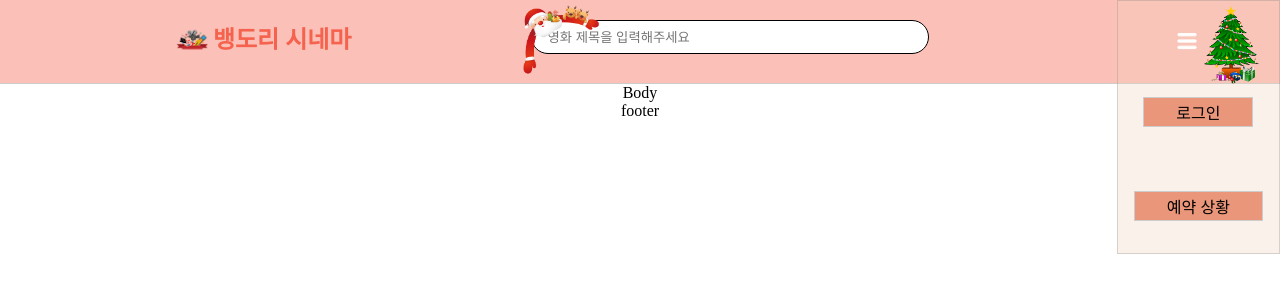
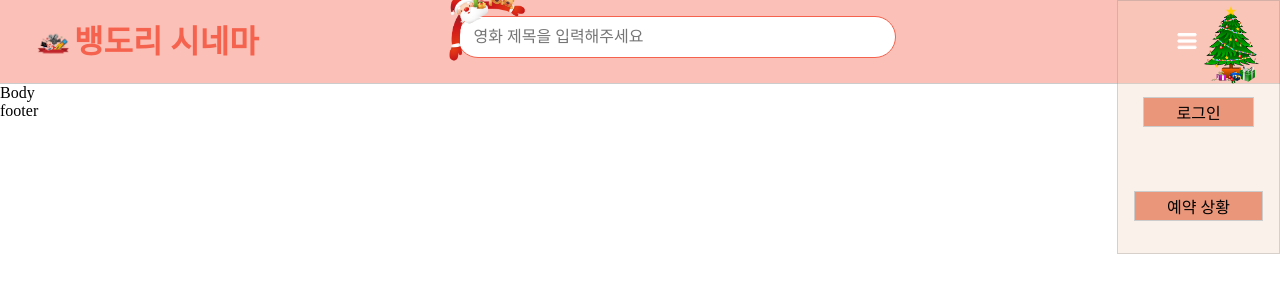
Before and after one commit to BangDori/bangdori-Cinema, a React (Create React App) app: page / in a window 1280 px wide. Both pictures are taken after a click on the picture 1187 px from the left and 41 px from the top of the page. Shown: the top 300 px of the page. Built offline with nearby package versions, Linux system fonts and the light colour scheme; a web font is replaced by a local one.

Commit message:
Fix: Commit Style

```diff
--- a/src/App.css
+++ b/src/App.css
@@ -1,38 +1,10 @@
-.App {
-  text-align: center;
+@font-face {
+    font-family: 'GangwonEdu_OTFBoldA';
+    src: url('https://cdn.jsdelivr.net/gh/projectnoonnu/noonfonts_2201-2@1.0/GangwonEdu_OTFBoldA.woff') format('woff');
+    font-weight: normal;
+    font-style: normal;
 }
 
-.App-logo {
-  height: 40vmin;
-  pointer-events: none;
+* {
+    font-family: 'GangwonEdu_OTFBoldA';
 }
-
-@media (prefers-reduced-motion: no-preference) {
-  .App-logo {
-    animation: App-logo-spin infinite 20s linear;
-  }
-}
-
-.App-header {
-  background-color: #282c34;
-  min-height: 100vh;
-  display: flex;
-  flex-direction: column;
-  align-items: center;
-  justify-content: center;
-  font-size: calc(10px + 2vmin);
-  color: white;
-}
-
-.App-link {
-  color: #61dafb;
-}
-
-@keyframes App-logo-spin {
-  from {
-    transform: rotate(0deg);
-  }
-  to {
-    transform: rotate(360deg);
-  }
-}
--- a/src/App.js
+++ b/src/App.js
@@ -2,7 +2,7 @@ import React, { Component } from 'react';
 import Head from './components/Head';
 import Body from './components/Body';
 import Foot from './components/Foot';
-import './modal.css';
+import './menu.css';
 import './app.css'
 
 
@@ -24,14 +24,12 @@ class App extends Component {
 
     if(this.state.menu === 'on') {
       _modal =
-      <div className="js-menu">
-        <div className="menu openMenu">
-          <div className="content">
-            <button onClick={function(e){
-              alert('서비스를 준비중입니다.')
-            }}>로그인</button>
-            <button>예약 상황</button>
-          </div>
+      <div className="js-menu openMenu">
+        <div className="content">
+          <button onClick={function(e){
+            alert('서비스를 준비중입니다.')
+          }}>로그인</button>
+          <button>예약 상황</button>
         </div>
       </div>
     }
--- a/src/Head.css
+++ b/src/Head.css
@@ -1,7 +1,7 @@
 header {
     display: flex;
     flex-direction: row;
-    padding: 20px 30px;
+    padding: 16px 32px;
 
     border-bottom: 1px solid #ccc;
     font-weight: 550;
@@ -11,13 +11,14 @@ header {
 }
 
 header .logo{
-    flex-grow: 1;
+    flex-grow: 0.5;
 }
 
 header .logo a{
     color: rgb(245, 98, 77);
     font-weight: bold;
     text-decoration: none;
+    font-size: 32px;
 }
 
 .logo>a>img{
@@ -27,8 +28,9 @@ header .logo a{
 }
 
 header .search-form {
-    position: relative;
+    display: inline;
     flex-grow: 1;
+    text-align: center;
 }
 
 .search-form > form {
@@ -38,7 +40,7 @@ header .search-form {
 
 #decoSearch {
     position: absolute;
-    top: -28px;
+    top: -42px;
     width: 96px;
     left: -20px;
 
@@ -47,20 +49,27 @@ header .search-form {
 
 .search-form input[type=text] {
     position: relative;
-    padding: 8px 0 8px 15px;
+    padding: 4px 0 4px 16px;
     width: 80%;
-    height: 16px;
-    border: 1px solid black;
+    height: 32px;
+    font-size: 16px;
+    border: 1px solid rgb(245, 98, 77);
     border-radius: 40px;
+}
+
+.search-form input[type=text]:focus {
+    outline: 3px solid chocolate;
 }
 
 #cancel {
     position: absolute;
-    top: 16px;
-    right: 12px;
+    top: 4px;
+    right: 22px;
     width: 12px;
 
     cursor: pointer;
+
+    z-index: 1;
 }
 
 header .menu {
--- a/src/menu.css
+++ b/src/menu.css
@@ -1,14 +1,4 @@
-.js-menu{
-    position: absolute;
-    top: 0;
-    left: 0;
-    right: 0;
-    bottom: 0;
-
-    z-index: -1;
-}
-
-.js-menu .menu {
+.js-menu {
     position: absolute;
     top: 0;
     right: 0;
@@ -21,7 +11,7 @@
     animation-fill-mode: forwards;
 }
 
-.menu .content {
+.js-menu .content {
     padding-top: 64px;
     width: 100%;
     height: 100%;
@@ -32,7 +22,7 @@
     align-items: center;
 }
 
-.menu .content > button{
+.js-menu .content > button{
     background-color:darksalmon;
     border: 1px solid #ccc;
     height: 30px;
@@ -45,7 +35,7 @@
     cursor: pointer;
 }
 
-.menu .content > button:hover {
+.js-menu .content > button:hover {
     color: rgba(127, 127, 127, 0.8);
 
     /* animation: fontUp .5s linear;
--- a/src/modal.css
+++ /dev/null
@@ -1,81 +0,0 @@
-.js-menu{
-    position: absolute;
-    top: 0;
-    left: 0;
-    right: 0;
-    bottom: 0;
-}
-
-.js-menu .menu {
-    position: absolute;
-    top: 0;
-    right: 0;
-
-    border: 1px solid rgba(127, 127, 127, 0.3);
-    background-color: rgba(242, 210, 189, 0.3);
-    z-index: 2;
-
-    animation: openMenu 1s ease-in-out;
-    animation-fill-mode: forwards;
-}
-
-.menu .content {
-    padding-top: 64px;
-    width: 100%;
-    height: 100%;
-
-    display: flex;
-    flex-direction: column;
-    justify-content: center;
-    align-items: center;
-}
-
-.menu .content > button{
-    background-color:darksalmon;
-    border: 1px solid #ccc;
-    height: 30px;
-
-    font-size: 16px;
-
-    padding: 0 32px;
-    margin: 32px 16px;
-
-    cursor: pointer;
-}
-
-.menu .content > button:hover {
-    color: rgba(127, 127, 127, 0.8);
-
-    /* animation: fontUp .5s linear;
-    animation-fill-mode: forwards; */
-}
-
-@keyframes fontUp {
-    from {
-        color: black;
-    }
-
-    to {
-        color: rgba(127, 127, 127, 0.8);
-    }
-}
-
-@keyframes openMenu {
-    from {
-        top: -250px;
-    }
-
-    to {
-        top: 0;
-    }
-}
-
-@keyframes closeMenu {
-    from {
-        top: 0;
-    }
-
-    to {
-        top: -250px;
-    }
-}
```
